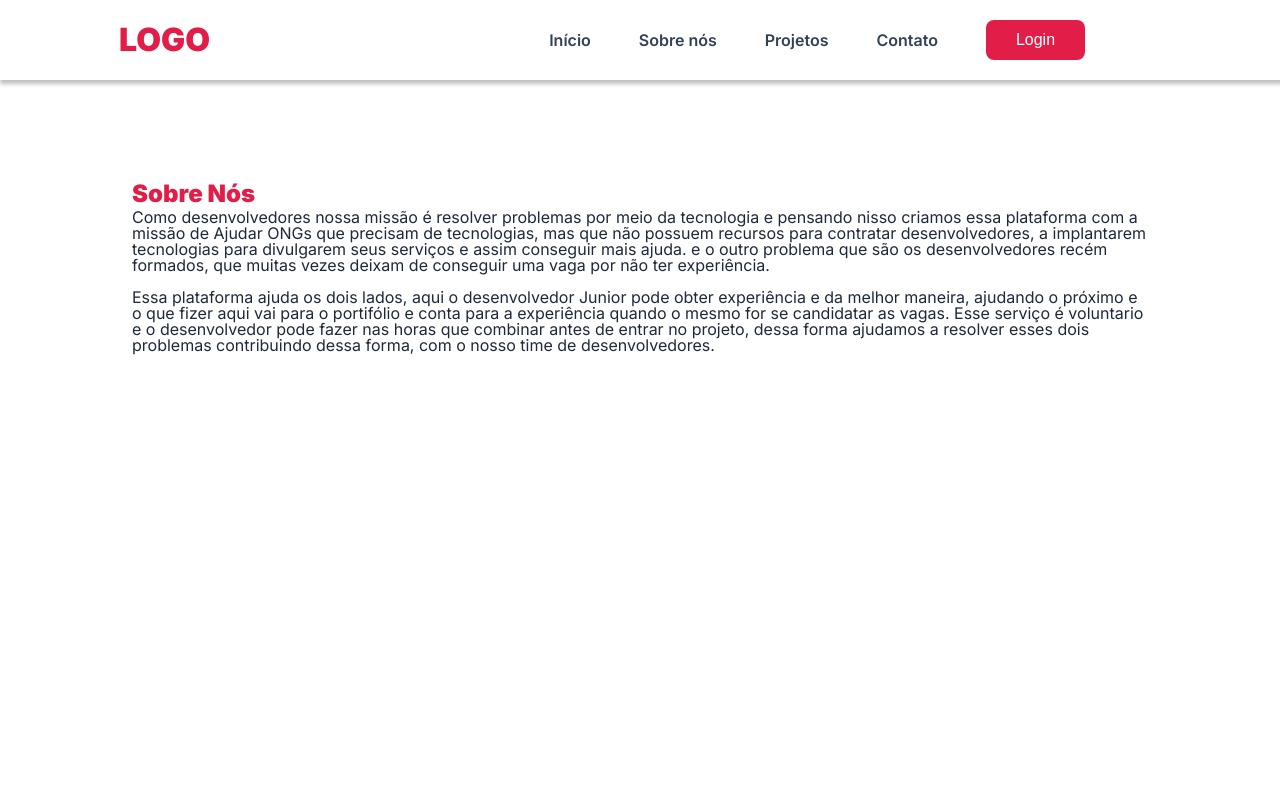
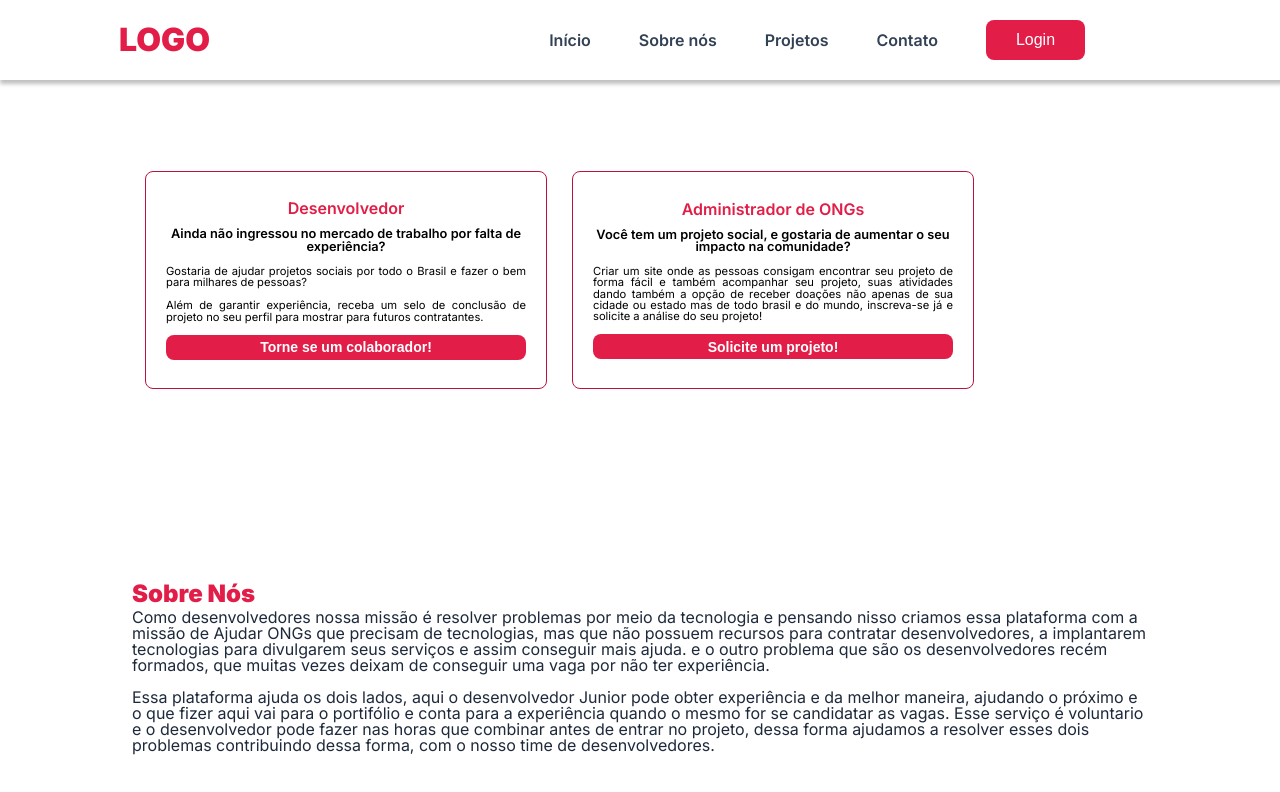
Before and after one commit to Projeto-Final-M3-Grupo-1/Projeto-Final, a React (Create React App) app: page /home in a window 1280 px wide. Shown: the top 792 px of the page. Built offline with nearby package versions, Linux system fonts and the light colour scheme.

Commit message:
feat/cards: created cards

```diff
--- /dev/null
+++ b/src/Components/Cards/index.tsx
@@ -0,0 +1,30 @@
+import { StyledButtonCta } from "../Button"
+import { StyledDiv, StyledCard } from "./styled"
+
+export const Cards = () => {
+  return (
+    <StyledDiv>
+        <StyledCard>
+            <h2>Desenvolvedor</h2>
+            <h3>Ainda não ingressou no mercado de trabalho por falta de experiência?</h3>
+            <p>Gostaria de ajudar projetos sociais por todo o Brasil e fazer o bem para milhares de pessoas?</p>
+            <p>Além de garantir experiência, receba um selo de conclusão de projeto no seu perfil para mostrar para futuros contratantes.</p>
+
+            <StyledButtonCta>
+                Torne se um colaborador!
+            </StyledButtonCta>
+        </StyledCard>
+
+        <StyledCard>
+            <h2>Administrador de ONGs</h2>
+            <h3>Você tem um projeto social, e gostaria de aumentar o seu impacto na comunidade?</h3>
+            <p>Criar um site onde as pessoas consigam encontrar seu projeto de forma fácil e também acompanhar seu projeto, suas atividades dando também a opção de receber doações não apenas de sua cidade ou estado mas de todo brasil e do mundo, inscreva-se já e solicite a análise do seu projeto!</p>
+            <StyledButtonCta>
+                Solicite um projeto!
+            </StyledButtonCta>
+        </StyledCard>
+
+
+    </StyledDiv>
+  )
+}
--- /dev/null
+++ b/src/Components/Cards/styled.ts
@@ -0,0 +1,88 @@
+import styled from "styled-components";
+
+export const StyledDiv = styled.div`
+display: flex;
+align-items: center;
+
+gap: 20px;
+
+min-width: 300px;
+height: 300px;
+
+overflow: hidden;
+overflow-x: scroll;
+
+
+
+@media (min-width: 768px){
+    box-sizing: border-box;
+    overflow: hidden;
+    max-width: 1200px;
+    height: 400px;
+    margin: 0 auto;
+    padding: 100px;
+}
+
+`
+
+export const StyledCard = styled.div`
+
+    display: flex;
+    flex-direction: column;
+    align-content: center;
+    justify-content: center;
+    align-items: center;
+
+    min-width: 280px;
+    width: 95%;
+    height: 216px;
+    border-radius: 4px;
+
+    margin: 0 0 0 5px;
+
+    gap: 12px;
+
+    border: 1px solid var(--card-border-color);
+
+    @media (min-width: 768px){
+        max-height: 450px;
+        max-width: 400px;
+        border-radius: 8px;
+    }
+
+    h2{
+        font-size: var(--card-text-size);
+        color: var(--card-title-text-color);
+        font-weight: var(--card-title-text-weight);
+    }
+
+    h3{
+        display: flex;
+        align-content: center;
+        justify-content: center;
+        align-items: center;
+
+        font-size: var(--card-text2-size);
+        font-weight: var(--card-subtitle-text-weight);
+        text-align: center;
+
+        width: 90%;
+    }
+
+    p{
+        display: flex;
+        align-content: center;
+        justify-content: center;
+        align-items: center;
+        text-align: justify;
+
+        width: 90%;
+        font-size: var(--card-text3-size);
+    }
+
+    > button{
+        width: 90%;
+        height: 25px;
+        font-size: 14px
+    }
+    `
--- a/src/Pages/Home/index.tsx
+++ b/src/Pages/Home/index.tsx
@@ -1,10 +1,12 @@
 import Headers from "../../Components/Header";
 import { AboutUs } from "../../Components/AboutUs";
+import { Cards } from "../../Components/Cards";
 
 export const Home = () => {
     return (
         <>
             <Headers />
+            <Cards />
             <AboutUs />
 
             {/*
--- a/src/Styles/Global/index.ts
+++ b/src/Styles/Global/index.ts
@@ -76,6 +76,8 @@ export const GlobalStyle = createGlobalStyle`
         --card-subtitle-text-color: var(--slate-900);
         --card-subtitle-text-weight: 600;
         --card-text-size: 1rem;
+        --card-text2-size: .8rem;
+        --card-text3-size: .7rem;
         --card-text-color: var(--slate-700);
         --card-text-weight: 400;
         --card-button-text-size: 1rem;
```
